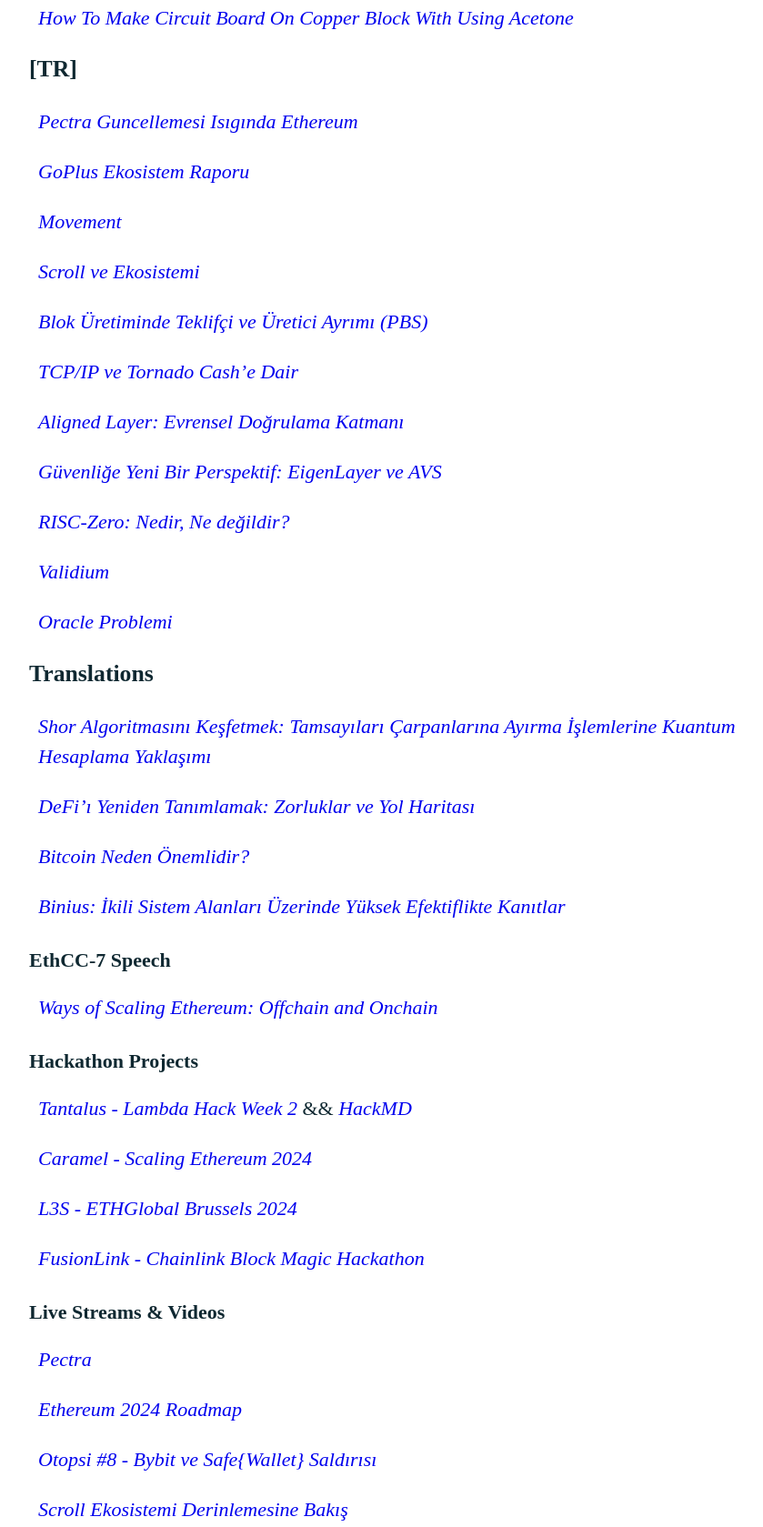
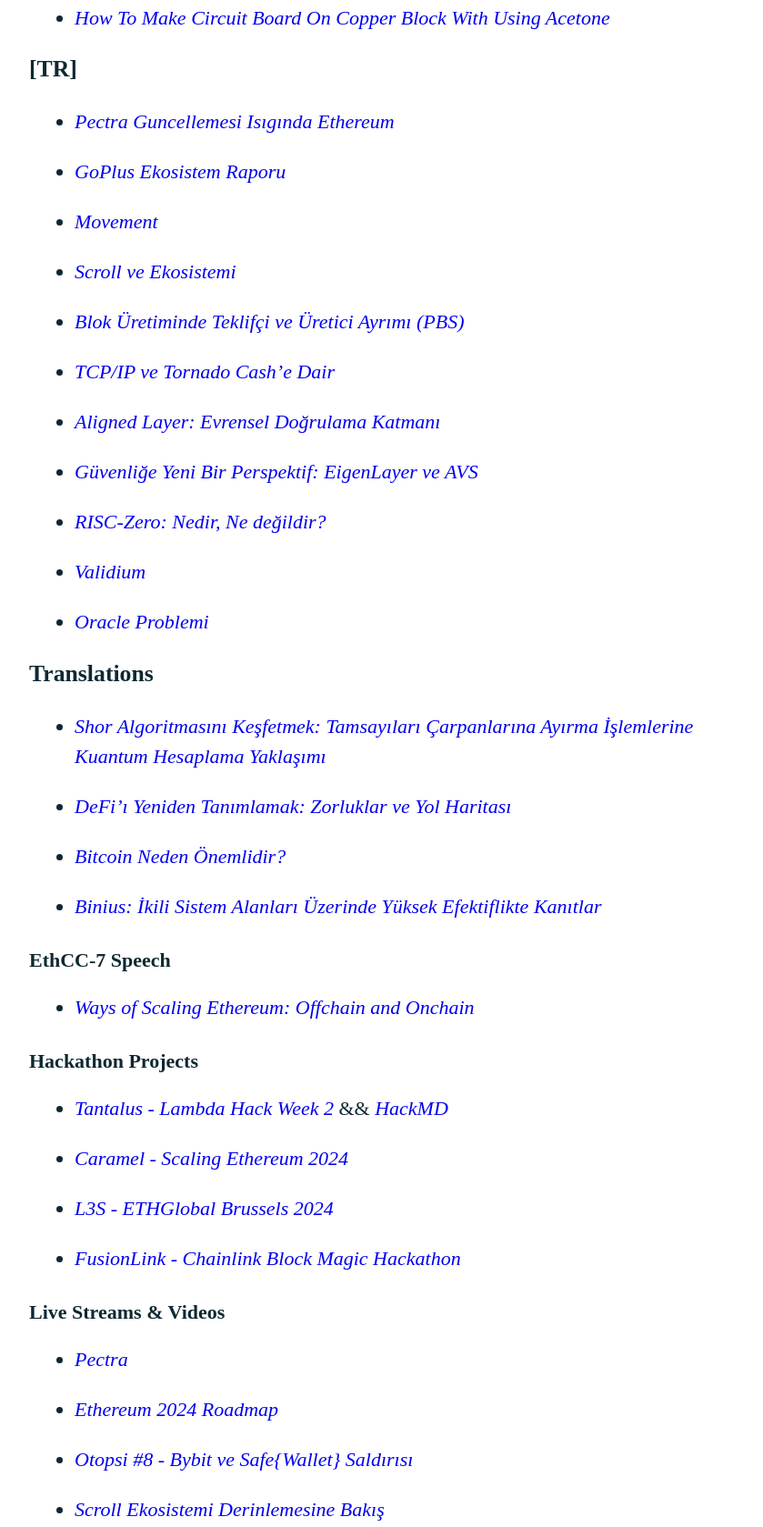
Before and after one commit to yigityektin/yigityektin.github.io, a plain HTML site: page index.html in a window 1280 px wide. Shown: the part 1027-2706 px from the top of the page at 91% size, without its empty margins (218-1057 px from the left). Drawn offline with Linux system fonts and the light colour scheme.

Commit message:
format change

```diff
--- a/index.html
+++ b/index.html
@@ -138,68 +138,80 @@
       <h2>Selected writings</h2>
       <h3>[EN]</h3>
       <div class="info">
-        <p><a href="https://mirror.xyz/eipsfornerds.eth/e_4f-3Cgdc6mS97eF-h1t1LzaJmYh8nfQVLzn7TwX7A" target="_blank" style="font-style: italic">EIP-7805: FOCIL, Credibly Neutral Ethereum</a></p>
-        <p><a href="https://mirror.xyz/eipsfornerds.eth/DjR2_CoHRZMeRQlmvhWAO0NsaHOx5VDpEqyn-JM6BzU" target="_blank" style="font-style: italic">ERC-7802: Cross-chain Transferable ERC-20 Standard</a></p>
-        <p><a href="https://research.2077.xyz/eip-2935-a-step-to-achieving-stateless-execution" target="_blank" style="font-style: italic">EIP-2935: A Step to Achieving Stateless Execution</a></p>
-        <p><a href="https://research.2077.xyz/erc-7699-erc-20-with-transfer-reference-extension" target="_blank" style="font-style: italic">ERC-7699: ERC-20 with Transfer Reference Extension</a></p>
-        <p><a href="https://medium.com/itu-blockchain/confused-sequencing-bab3876eae1b" target="_blank" style="font-style: italic">Confused Sequencing</a></p>
-        <p><a href="https://medium.com/@yigit.yektin/ethereum-attestation-service-eas-3481d3c282c6" target="_blank" style="font-style: italic">Ethereum Attestation Service (EAS)</a></p>
-        <p><a href="https://medium.com/@yigit.yektin/case-study-distributing-providing-security-through-cross-chain-standards-protocols-and-liquid-dd5da0dd56b3" target="_blank" style="font-style: italic">Case Study: Distributing/Providing Security through Cross-chain Standards, Protocols, and Liquid Staking Products and How EigenLayer Stands Along These?</a></p>
-        <p><a href="https://medium.com/@yigit.yektin/how-to-do-a-console-backup-program-for-remote-desktops-with-c-sql-and-google-drive-apis-48ab1840800c" target="_blank" style="font-style: italic">How to do a Console Backup Program for Remote Desktops with C#, SQL, and Google Drive APIs</a></p>
-        <p><a href="https://medium.com/@yigit.yektin/how-to-make-circuit-board-on-copper-block-with-using-acetone-351d16b68924" target="_blank" style="font-style: italic">How To Make Circuit Board On Copper Block With Using Acetone</a></p>
+        <ul>
+          <li><p><a href="https://mirror.xyz/eipsfornerds.eth/e_4f-3Cgdc6mS97eF-h1t1LzaJmYh8nfQVLzn7TwX7A" target="_blank" style="font-style: italic">EIP-7805: FOCIL, Credibly Neutral Ethereum</a></p></li>
+          <li><p><a href="https://mirror.xyz/eipsfornerds.eth/DjR2_CoHRZMeRQlmvhWAO0NsaHOx5VDpEqyn-JM6BzU" target="_blank" style="font-style: italic">ERC-7802: Cross-chain Transferable ERC-20 Standard</a></p></li>
+          <li><p><a href="https://research.2077.xyz/eip-2935-a-step-to-achieving-stateless-execution" target="_blank" style="font-style: italic">EIP-2935: A Step to Achieving Stateless Execution</a></p></li>
+          <li><p><a href="https://research.2077.xyz/erc-7699-erc-20-with-transfer-reference-extension" target="_blank" style="font-style: italic">ERC-7699: ERC-20 with Transfer Reference Extension</a></p></li>
+          <li><p><a href="https://medium.com/itu-blockchain/confused-sequencing-bab3876eae1b" target="_blank" style="font-style: italic">Confused Sequencing</a></p></li>
+          <li><p><a href="https://medium.com/@yigit.yektin/ethereum-attestation-service-eas-3481d3c282c6" target="_blank" style="font-style: italic">Ethereum Attestation Service (EAS)</a></p></li>
+          <li><p><a href="https://medium.com/@yigit.yektin/case-study-distributing-providing-security-through-cross-chain-standards-protocols-and-liquid-dd5da0dd56b3" target="_blank" style="font-style: italic">Case Study: Distributing/Providing Security through Cross-chain Standards, Protocols, and Liquid Staking Products and How EigenLayer Stands Along These?</a></p></li>
+          <li><p><a href="https://medium.com/@yigit.yektin/how-to-do-a-console-backup-program-for-remote-desktops-with-c-sql-and-google-drive-apis-48ab1840800c" target="_blank" style="font-style: italic">How to do a Console Backup Program for Remote Desktops with C#, SQL, and Google Drive APIs</a></p></li>
+          <li><p><a href="https://medium.com/@yigit.yektin/how-to-make-circuit-board-on-copper-block-with-using-acetone-351d16b68924" target="_blank" style="font-style: italic">How To Make Circuit Board On Copper Block With Using Acetone</a></p></li>
+        </ul>
       </div>
 
       <h3>[TR]</h3>
       <div class="info">
-        <p><a href="https://medium.com/itu-blockchain/pectra-güncellemesi-işığında-ethereum-345594ee9769" target="_blank" style="font-style: italic">Pectra Guncellemesi Isıgında Ethereum</a></p>
-        <p><a href="https://medium.com/pharus/goplus-ekosistem-raporu-ee78d679eda8" target="_blank" style="font-style: italic">GoPlus Ekosistem Raporu</a></p>
-        <p><a href="https://medium.com/@yigit.yektin/movement-940fd2543b07" target="_blank" style="font-style: italic">Movement</a></p>
-        <p><a href="https://medium.com/pharus/scroll-ve-ekosistemi-b%C3%B6l%C3%BCm-1-pharus-1443988aa89c" target="_blank" style="font-style: italic">Scroll ve Ekosistemi</a></p>
-        <p><a href="https://blog.itublockchain.com/blok-%C3%BCretiminde-teklif%C3%A7i-ve-%C3%BCretici-ayr%C4%B1m%C4%B1-pbs-c4602fdc4527" target="_blank" style="font-style: italic">Blok Üretiminde Teklifçi ve Üretici Ayrımı (PBS)</a></p>
-        <p><a href="https://medium.com/@yigit.yektin/tcp-ip-ve-tornado-cashe-dair-415107a7a953" target="_blank" style="font-style: italic">TCP/IP ve Tornado Cash’e Dair</a></p>
-        <p><a href="https://medium.com/@yigit.yektin/aligned-layer-evrensel-do%C4%9Frulama-katman%C4%B1-13c3c7112031" target="_blank" style="font-style: italic">Aligned Layer: Evrensel Doğrulama Katmanı</a></p>
-        <p><a href="https://medium.com/@yigit.yektin/g%C3%BCvenli%C4%9Fe-yeni-bir-perspektif-eigenlayer-ve-avs-3303a6691fe6" target="_blank" style="font-style: italic">Güvenliğe Yeni Bir Perspektif: EigenLayer ve AVS</a></p>
-        <p><a href="https://medium.com/@yigit.yektin/risc-zero-nedir-ne-de%C4%9Fildir-d8884e03b7b0" target="_blank" style="font-style: italic">RISC-Zero: Nedir, Ne değildir?</a></p>
-        <p><a href="https://blog.itublockchain.com/validium-f98f85115942" target="_blank" style="font-style: italic">Validium</a></p>
-        <p><a href="https://blog.itublockchain.com/oracle-problemi-60d82b9a18d0" target="_blank" style="font-style: italic">Oracle Problemi</a></p>
+        <ul>
+          <li><p><a href="https://medium.com/itu-blockchain/pectra-güncellemesi-işığında-ethereum-345594ee9769" target="_blank" style="font-style: italic">Pectra Guncellemesi Isıgında Ethereum</a></p></li>
+          <li><p><a href="https://medium.com/pharus/goplus-ekosistem-raporu-ee78d679eda8" target="_blank" style="font-style: italic">GoPlus Ekosistem Raporu</a></p></li>
+          <li><p><a href="https://medium.com/@yigit.yektin/movement-940fd2543b07" target="_blank" style="font-style: italic">Movement</a></p></li>
+          <li><p><a href="https://medium.com/pharus/scroll-ve-ekosistemi-b%C3%B6l%C3%BCm-1-pharus-1443988aa89c" target="_blank" style="font-style: italic">Scroll ve Ekosistemi</a></p></li>
+          <li><p><a href="https://blog.itublockchain.com/blok-%C3%BCretiminde-teklif%C3%A7i-ve-%C3%BCretici-ayr%C4%B1m%C4%B1-pbs-c4602fdc4527" target="_blank" style="font-style: italic">Blok Üretiminde Teklifçi ve Üretici Ayrımı (PBS)</a></p></li>
+          <li><p><a href="https://medium.com/@yigit.yektin/tcp-ip-ve-tornado-cashe-dair-415107a7a953" target="_blank" style="font-style: italic">TCP/IP ve Tornado Cash’e Dair</a></p></li>
+          <li><p><a href="https://medium.com/@yigit.yektin/aligned-layer-evrensel-do%C4%9Frulama-katman%C4%B1-13c3c7112031" target="_blank" style="font-style: italic">Aligned Layer: Evrensel Doğrulama Katmanı</a></p></li>
+          <li><p><a href="https://medium.com/@yigit.yektin/g%C3%BCvenli%C4%9Fe-yeni-bir-perspektif-eigenlayer-ve-avs-3303a6691fe6" target="_blank" style="font-style: italic">Güvenliğe Yeni Bir Perspektif: EigenLayer ve AVS</a></p></li>
+          <li><p><a href="https://medium.com/@yigit.yektin/risc-zero-nedir-ne-de%C4%9Fildir-d8884e03b7b0" target="_blank" style="font-style: italic">RISC-Zero: Nedir, Ne değildir?</a></p></li>
+          <li><p><a href="https://blog.itublockchain.com/validium-f98f85115942" target="_blank" style="font-style: italic">Validium</a></p></li>
+          <li><p><a href="https://blog.itublockchain.com/oracle-problemi-60d82b9a18d0" target="_blank" style="font-style: italic">Oracle Problemi</a></p></li>
+        </ul>
       </div>
 
       <h3>Translations</h3>
       <div class="info">
-        <p><a href="https://blog.itublockchain.com/shor-algoritmas%C4%B1n%C4%B1-ke%C5%9Ffetmek-tamsay%C4%B1lar%C4%B1-%C3%A7arpanlar%C4%B1na-ay%C4%B1rma-i%CC%87%C5%9Flemlerine-kuantum-hesaplama-a7a3177cea5d" target="_blank" style="font-style: italic">Shor Algoritmasını Keşfetmek: Tamsayıları Çarpanlarına Ayırma İşlemlerine Kuantum Hesaplama Yaklaşımı</a></p>
-        <p><a href="https://blog.itublockchain.com/defi%C4%B1-yeniden-tan%C4%B1mlamak-zorluklar-ve-yol-haritas%C4%B1-%C3%A7eviri-22c6286cca88" target="_blank" style="font-style: italic">DeFi’ı Yeniden Tanımlamak: Zorluklar ve Yol Haritası</a></p>
-        <p><a href="https://blog.itublockchain.com/bitcoin-neden-%C3%B6nemlidir-%C3%A7eviri-4538f4ca3e64" target="_blank" style="font-style: italic">Bitcoin Neden Önemlidir?</a></p>
-        <p><a href="https://blog.itublockchain.com/binius-i%CC%87kili-sistem-alanlar%C4%B1-%C3%BCzerinde-y%C3%BCksek-efektiflikte-kan%C4%B1tlar-%C3%A7eviri-4356d5939000" target="_blank" style="font-style: italic">Binius: İkili Sistem Alanları Üzerinde Yüksek Efektiflikte Kanıtlar</a></p>
+        <ul>
+          <li><p><a href="https://blog.itublockchain.com/shor-algoritmas%C4%B1n%C4%B1-ke%C5%9Ffetmek-tamsay%C4%B1lar%C4%B1-%C3%A7arpanlar%C4%B1na-ay%C4%B1rma-i%CC%87%C5%9Flemlerine-kuantum-hesaplama-a7a3177cea5d" target="_blank" style="font-style: italic">Shor Algoritmasını Keşfetmek: Tamsayıları Çarpanlarına Ayırma İşlemlerine Kuantum Hesaplama Yaklaşımı</a></p></li>
+          <li><p><a href="https://blog.itublockchain.com/defi%C4%B1-yeniden-tan%C4%B1mlamak-zorluklar-ve-yol-haritas%C4%B1-%C3%A7eviri-22c6286cca88" target="_blank" style="font-style: italic">DeFi’ı Yeniden Tanımlamak: Zorluklar ve Yol Haritası</a></p></li>
+          <li><p><a href="https://blog.itublockchain.com/bitcoin-neden-%C3%B6nemlidir-%C3%A7eviri-4538f4ca3e64" target="_blank" style="font-style: italic">Bitcoin Neden Önemlidir?</a></p></li>
+          <li><p><a href="https://blog.itublockchain.com/binius-i%CC%87kili-sistem-alanlar%C4%B1-%C3%BCzerinde-y%C3%BCksek-efektiflikte-kan%C4%B1tlar-%C3%A7eviri-4356d5939000" target="_blank" style="font-style: italic">Binius: İkili Sistem Alanları Üzerinde Yüksek Efektiflikte Kanıtlar</a></p></li>
+        </ul>
       </div>
     </div>
 
     <div class="section" id="speech">
       <h2>EthCC-7 Speech</h2>
       <div class="info">
-        <p><a href="https://ethcc.io/archives/ways-of-scaling-ethereum-offchain-and-onchain" target="_blank" style="font-style: italic">Ways of Scaling Ethereum: Offchain and Onchain</a></p>
+        <ul>
+          <li><p><a href="https://ethcc.io/archives/ways-of-scaling-ethereum-offchain-and-onchain" target="_blank" style="font-style: italic">Ways of Scaling Ethereum: Offchain and Onchain</a></p></li>
+        </ul>
       </div>
     </div>
 
     <div class="section" id="projects">
       <h2>Hackathon Projects</h2>
       <div class="info">
-        <p>
+        <ul>
+        <li><p>
           <a href="https://dorahacks.io/buidl/14124" target="_blank" style="font-style: italic">Tantalus - Lambda Hack Week 2</a> &&
           <a href="https://hackmd.io/@bJhN-9oKQoWFvOFQhU8SyQ/rkWkVO5CA" target="_blank" style="font-style: italic">HackMD</a>
-        </p>
-        <p><a href="https://ethglobal.com/showcase/caramel-dofn3" target="_blank" style="font-style: italic">Caramel - Scaling Ethereum 2024</a></p>
-        <p><a href="https://ethglobal.com/showcase/l3s-zo5ct" target="_blank" style="font-style: italic">L3S - ETHGlobal Brussels 2024</a></p>
-        <p><a href="https://devpost.com/software/fusionlink" target="_blank" style="font-style: italic">FusionLink - Chainlink Block Magic Hackathon</a></p>
+        </p></li>
+        <li><p><a href="https://ethglobal.com/showcase/caramel-dofn3" target="_blank" style="font-style: italic">Caramel - Scaling Ethereum 2024</a></p></li>
+        <li><p><a href="https://ethglobal.com/showcase/l3s-zo5ct" target="_blank" style="font-style: italic">L3S - ETHGlobal Brussels 2024</a></p></li>
+        <li><p><a href="https://devpost.com/software/fusionlink" target="_blank" style="font-style: italic">FusionLink - Chainlink Block Magic Hackathon</a></p></li>
+      </ul>
       </div>
     </div>
 
     <div class="section" id="streams">
       <h2>Live Streams & Videos</h2>
       <div class="info">
-        <p><a href="https://x.com/ITUblockchain/status/1921249380847251694" target="_blank" style="font-style: italic">Pectra</a></p>
-        <p><a href="https://www.youtube.com/live/ppq35e-NPWU?si=PZseISmQ5GtELcwy" target="_blank" style="font-style: italic">Ethereum 2024 Roadmap</a></p>
-        <p><a href="https://youtu.be/5jt40feF41I?si=gg3Xv1g1nQxWgxtn" target="_blank" style="font-style: italic">Otopsi #8 - Bybit ve Safe{Wallet} Saldırısı</a></p>
-        <p><a href="https://youtu.be/ljUjexqLssI?si=i2-UtvbcKe-72kyb" target="_blank" style="font-style: italic">Scroll Ekosistemi Derinlemesine Bakış</a></p>
+        <ul>
+          <li><p><a href="https://x.com/ITUblockchain/status/1921249380847251694" target="_blank" style="font-style: italic">Pectra</a></p></li>
+          <li><p><a href="https://www.youtube.com/live/ppq35e-NPWU?si=PZseISmQ5GtELcwy" target="_blank" style="font-style: italic">Ethereum 2024 Roadmap</a></p></li>
+          <li><p><a href="https://youtu.be/5jt40feF41I?si=gg3Xv1g1nQxWgxtn" target="_blank" style="font-style: italic">Otopsi #8 - Bybit ve Safe{Wallet} Saldırısı</a></p></li>
+          <li><p><a href="https://youtu.be/ljUjexqLssI?si=i2-UtvbcKe-72kyb" target="_blank" style="font-style: italic">Scroll Ekosistemi Derinlemesine Bakış</a></p></li>
+        </ul>
       </div>
     </div>
 
```
